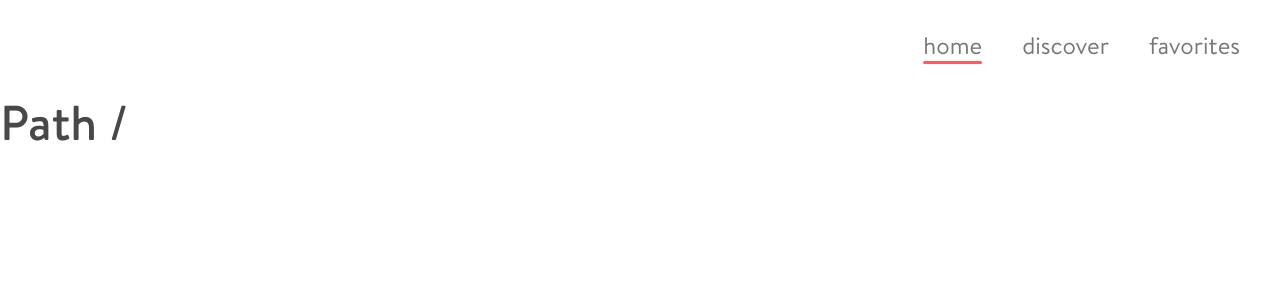
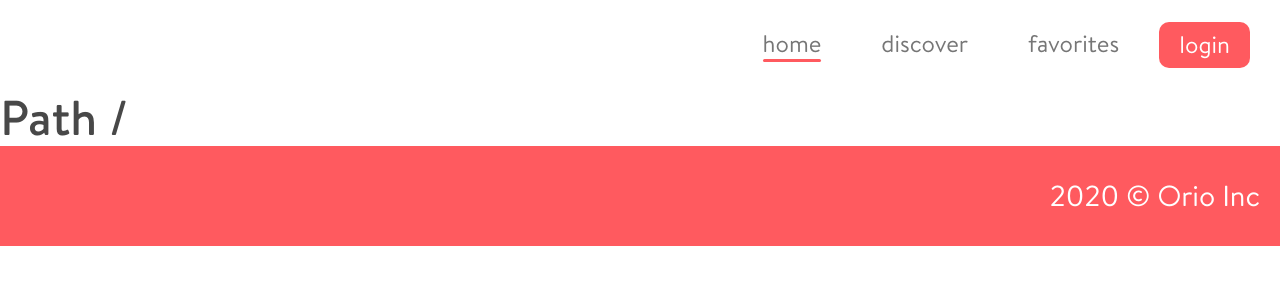
Before and after one commit to kartmanny/orio, a React (Create React App) app: page / in a window 1280 px wide. Shown: the top 300 px of the page. Built offline with nearby package versions, Linux system fonts and the light colour scheme.

Commit message:
created footer component

```diff
--- a/src/App.tsx
+++ b/src/App.tsx
@@ -1,29 +1,40 @@
 import React from 'react';
-// import { BrowserRouter, Switch, Route } from 'react-router-dom';
 import { BrowserRouter, Switch, Route } from 'react-router-dom';
 import 'assets/styles/app.scss';
 
+import Navbar from 'components/Navbar';
 import Text from 'components/Text';
-import Navbar from 'components/Navbar';
+import Footer from 'components/Footer';
 
 const ROUTES = [
   {
     name: 'home',
     component: () => <Text type="heading1">Path /</Text>,
     path: '/',
-    exact: true
+    exact: true,
+    render: true
   },
   {
     name: 'discover',
     component: () => <Text type="heading1">Path discover</Text>,
     path: '/discover',
-    exact: true
+    exact: true,
+    render: true
   },
   {
     name: 'favorites',
     component: () => <Text type="heading1">Path favorites</Text>,
     path: '/favorites',
-    exact: true
+    exact: true,
+    render: true
+  },
+  {
+    name: 'login',
+    component: () => <Text type="heading1">Path Login</Text>,
+    path: '/login',
+    exact: true,
+    cta: true,
+    render: true
   }
 ];
 
@@ -32,15 +43,18 @@ function App() {
     <BrowserRouter>
       <Navbar routes={ROUTES} />
       <Switch>
-        {ROUTES.map(({ path, component, exact, name }) => (
+        {ROUTES.filter(route => route.render).map(
+          ({ path, component, exact, name }) => (
             <Route
               path={path}
               component={component}
               exact={exact}
               key={`route-${name}`}
             />
-        ))}
+          )
+        )}
       </Switch>
+      <Footer />
     </BrowserRouter>
   );
 }
--- /dev/null
+++ b/src/components/Footer/Footer.tsx
@@ -0,0 +1,24 @@
+import React from 'react';
+import styled from 'styled-components';
+
+import Text from 'components/Text';
+
+const FooterWrapper = styled.footer`
+  padding: 1rem 2rem;
+  min-height: 10vh;
+  display: flex;
+  justify-content: flex-end;
+  align-items: center;
+  background-color: var(--seed-color-primary);
+`;
+
+function Footer() {
+  return (
+    <FooterWrapper>
+      <Text type="heading3" weight="body" color="white">
+        2020 © Orio Inc
+      </Text>
+    </FooterWrapper>
+  );
+}
+export default Footer;
--- /dev/null
+++ b/src/components/Footer/index.ts
@@ -0,0 +1 @@
+export { default } from 'components/Footer/Footer';
--- a/src/components/Navbar/Navbar.tsx
+++ b/src/components/Navbar/Navbar.tsx
@@ -1,5 +1,6 @@
 import React from 'react';
 import styled from 'styled-components';
+import cx from 'classnames';
 import { NavLink } from 'react-router-dom';
 
 import Text from 'components/Text';
@@ -9,6 +10,8 @@ type Route = {
   name: string;
   path: string;
   component: any;
+  render: boolean;
+  cta?: boolean;
   exact?: boolean;
 };
 
@@ -26,15 +29,19 @@ const Nav = styled.nav`
 function Navbar({ routes }: INavbarProps) {
   return (
     <Nav>
-      {routes.map(({ path, name, exact = true }, index) => (
+      {routes
+        .filter(route => route.render)
+        .map(({ path, name, cta = false, exact = true }, index) => (
           <NavLink
             to={path}
-          className={styles.navLink}
+            className={cx(cta ? styles.navCTA : styles.navLink)}
             activeClassName={styles.active}
             key={`NavLink-${name}-${index}`}
             exact={exact}
           >
-          <Text type="large">{name}</Text>
+            <Text type="large" color={cta ? 'white' : null}>
+              {name}
+            </Text>
           </NavLink>
         ))}
     </Nav>
--- a/src/components/Navbar/navbar.module.scss
+++ b/src/components/Navbar/navbar.module.scss
@@ -1,5 +1,6 @@
 .navLink {
-  padding: 1rem 2rem;
+  padding: 0.75rem 2rem;
+  margin: 0 1rem;
   &::after {
     transition: max-width 0.2s ease-out;
     content: '';
@@ -12,6 +13,13 @@
   }
 }
 
+.navCTA {
+  padding: 0.75rem 2rem;
+  margin: 0 1rem;
+  border-radius: 1rem;
+  background-color: var(--seed-color-primary);
+}
+
 .active {
   &::after {
     max-width: 100%;
--- a/src/components/Text/Text.tsx
+++ b/src/components/Text/Text.tsx
@@ -5,8 +5,8 @@ import styles from 'components/Text/text.module.scss';
 interface ITextProps {
   type: 'heading1' | 'heading2' | 'heading3' | 'large' | 'regular' | 'small';
   children: React.ReactNode;
-  color?: 'heading' | 'body';
-  weight?: 'heading' | 'body';
+  color?: 'heading' | 'body' | 'white' | null;
+  weight?: 'heading' | 'body' | null;
 }
 
 const Text = ({ type, children, color, weight }: ITextProps) => {
--- a/src/components/Text/text.module.scss
+++ b/src/components/Text/text.module.scss
@@ -78,17 +78,27 @@
   line-height: 130%;
 }
 
+h1.color-heading,
 span.color-heading {
   color: var(--seed-text-heading);
 }
 
+h1.color-body,
 span.color-body {
   color: var(--seed-text-body);
 }
+
+h1.color-white,
+span.color-white {
+  color: var(--seed-white);
+}
+
+h1.weight-heading,
 span.weight-heading {
   font-weight: 500;
 }
 
+h1.weight-body,
 span.weight-body {
   font-weight: 400;
 }
```
Lines whose indentation alone changed are shown as unchanged.
